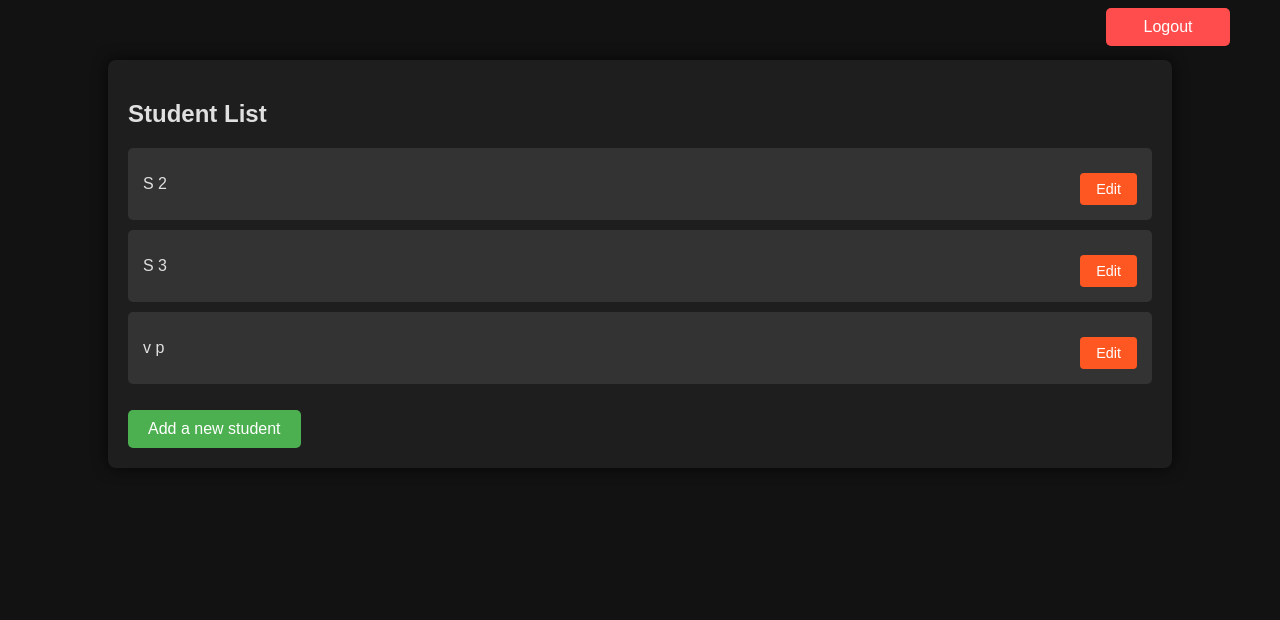
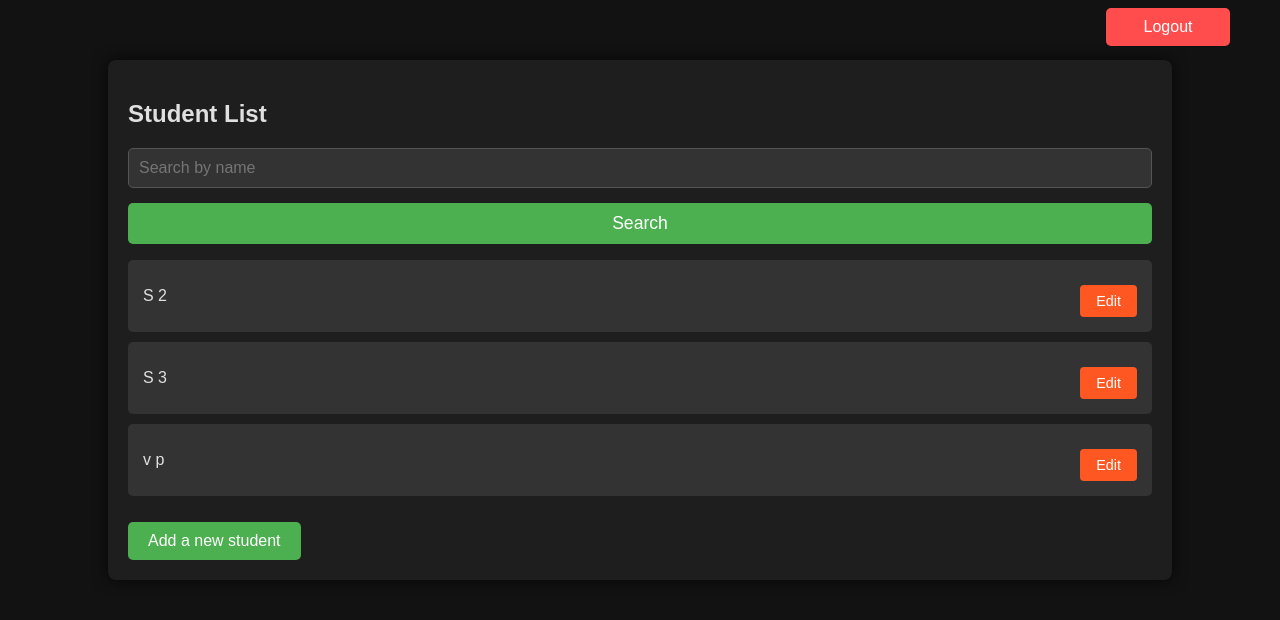
Before and after one commit to purivibhu/Assignment2, a Django app: page / in a window 1280 px wide. Shown: the part 161-781 px from the top of the page. Before the commit the page ends 647 px from the top, so only its background shows below. Run offline with Django 5.2, Linux system fonts and the light colour scheme; a user stored in the database is signed in; data comes from the database, SQL or seed files in the repository; both versions use the stored data as it was after the commit.

Commit message:
Search Functionality

```diff
--- a/student/static/students/css/styles.css
+++ b/student/static/students/css/styles.css
@@ -94,6 +94,10 @@ form {
     gap: 15px;
 }
 
+#search_bar{
+    width:auto;
+}
+
 form input[type="text"],
 form input[type="password"],
 form input[type="email"],
--- a/student/templates/students/student_list.html
+++ b/student/templates/students/student_list.html
@@ -4,13 +4,23 @@
 
 {% block content %}
     <h2>Student List</h2>
+
+    <!-- Search Form -->
+    <form method="GET" action="{% url 'student_list' %}">
+        <input id="search_bar" type="text" name="q" placeholder="Search by name" value="{{ request.GET.q }}">
+        <button type="submit">Search</button>
+    </form>
+
     <ul class="student-list">
         {% for student in students %}
             <li>
                 <span>{{ student.first_name }} {{ student.last_name }}</span>
                 <a href="{% url 'student_edit' student.id %}" class="button edit-button">Edit</a>
             </li>
+        {% empty %}
+            <li>No students found.</li>
         {% endfor %}
     </ul>
+
     <a href="{% url 'student_create' %}" class="button">Add a new student</a>
 {% endblock %}
--- a/student/views.py
+++ b/student/views.py
@@ -7,7 +7,16 @@ from django.contrib.auth.decorators import login_required
 # View to display list of all students
 @login_required
 def student_list(request):
-    students = Student.objects.all()
+    query = request.GET.get('q')  # Get the search query from the request
+    if query:
+        students = Student.objects.filter(
+            first_name__icontains=query  # Filter by first name
+        ) | Student.objects.filter(
+            last_name__icontains=query  # Filter by last name
+        )
+    else:
+        students = Student.objects.all()  # Show all students if no query
+
     return render(request, 'students/student_list.html', {'students': students})
 
 # View to display details of a single student
```
Also changed, not shown: db.sqlite3.
